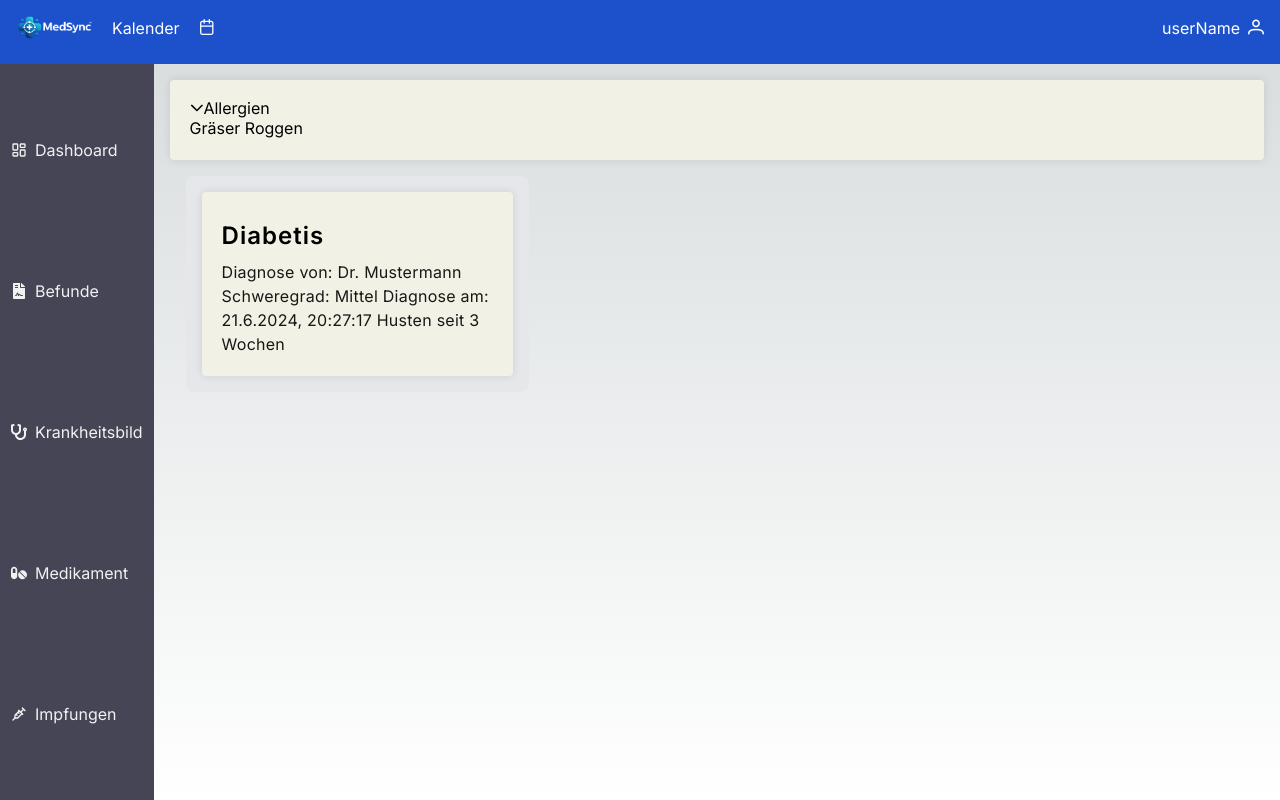
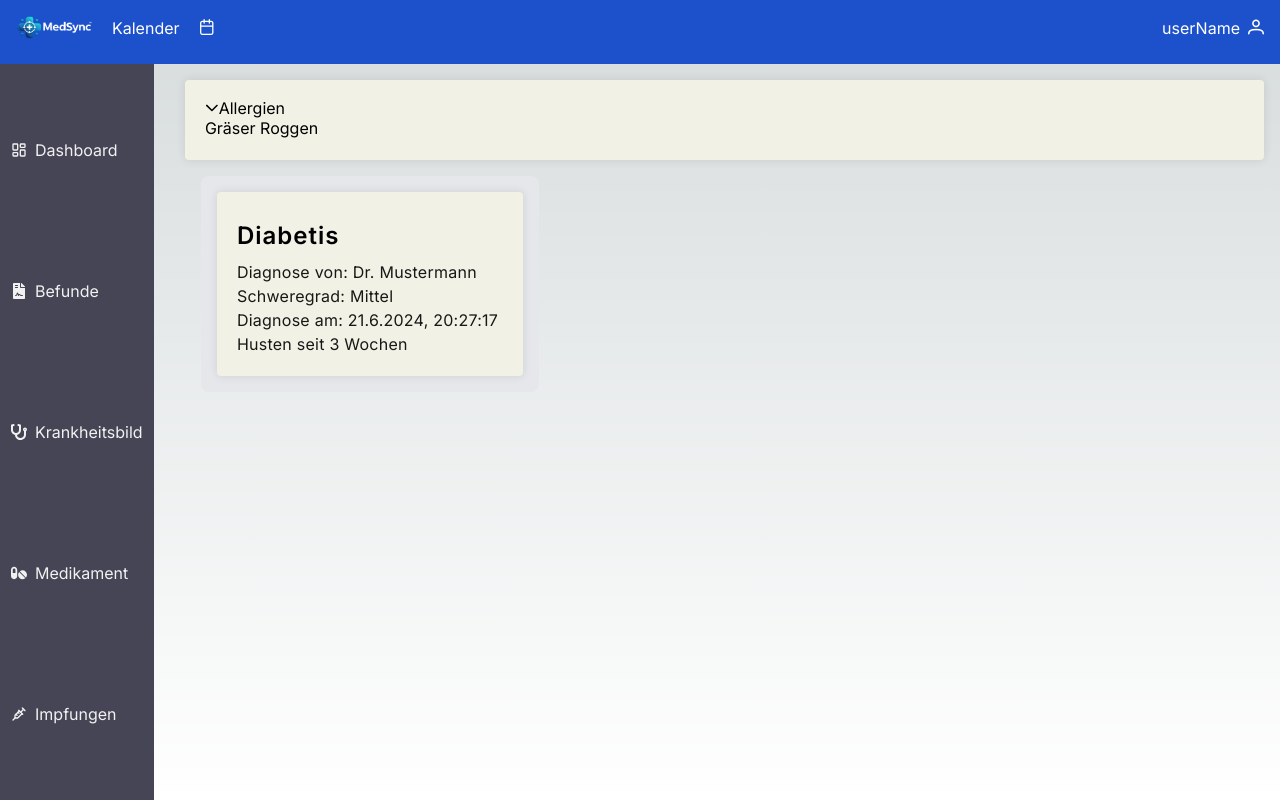
Before and after one commit to FlamurMaliqi/MsgKreathon, a Next.js app in the folder frontend/: page /Krankheitsbild in a window 1280 px wide. Built offline with nearby package versions, Linux system fonts and the light colour scheme.

Commit message:
Update Card.tsx

```diff
--- a/frontend/app/components/Card.tsx
+++ b/frontend/app/components/Card.tsx
@@ -23,7 +23,9 @@ export default function CardElement({
             className={className + " card"}>
             <Card className="headline" title={title}>
                 <p className="text m-0 opacity-90">
-                    {text}
+                    {text.split("\n").map((item: any, key: any) => {
+                        return <span key={key}>{item}<br/></span>
+                    })}
                 </p>
             </Card>
         </motion.div>
```
